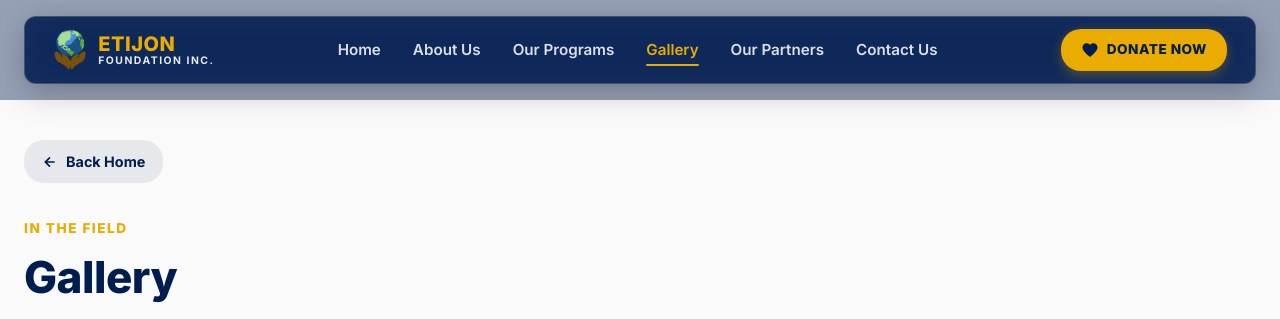
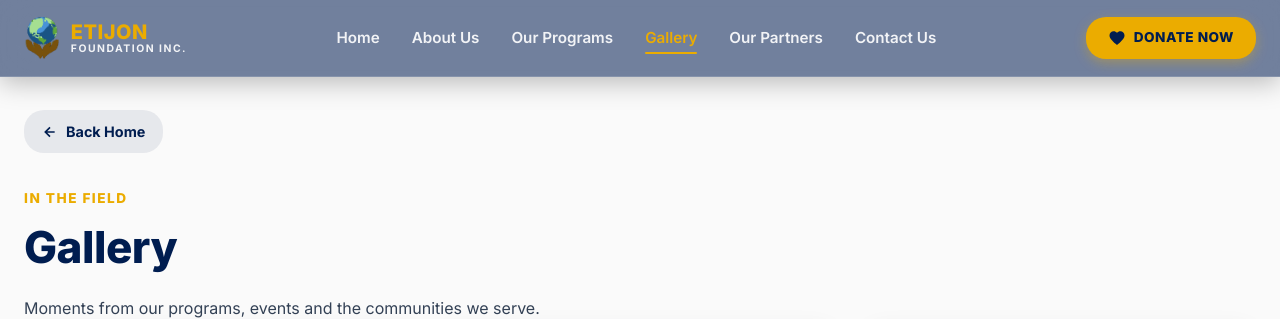
Before and after one commit to JimiR3d/etijon-website, a plain HTML site: page gallery.html in a window 1280 px wide. Shown: the top 319 px of the page. Drawn offline with Linux system fonts and the light colour scheme.

Commit message:
Enforce position fixed glass top bar for header navigation across all pages

```diff
--- a/assets/css/components.css
+++ b/assets/css/components.css
@@ -1,20 +1,26 @@
 /* Etijon Foundation Header & Footer Reusable Components CSS */
 
+/* Add top body spacing for fixed header */
+body {
+  padding-top: 0;
+}
+
 /* ==========================================================================
-   SITE HEADER & STICKY TRANSPARENT NAVIGATION (ALWAYS STAYS ON TOP)
+   SITE HEADER & FIXED TRANSPARENT GLASS NAVIGATION (ALWAYS PINNED AT TOP)
    ========================================================================== */
 .site-header {
-  position: sticky !important;
+  position: fixed !important;
   top: 0 !important;
   left: 0 !important;
   right: 0 !important;
   width: 100% !important;
   z-index: 9999 !important;
-  padding: 16px 24px !important;
+  padding: 12px 24px !important;
   backdrop-filter: blur(16px) !important;
   -webkit-backdrop-filter: blur(16px) !important;
-  background: rgba(0, 29, 80, 0.4) !important; /* Transparent glass top bar */
-  transition: background 0.3s ease;
+  background: rgba(0, 29, 80, 0.55) !important; /* Translucent glass top bar */
+  border-bottom: 1px solid rgba(255, 255, 255, 0.15) !important;
+  box-shadow: 0 6px 24px rgba(0, 0, 0, 0.25) !important;
 }
 
 .header-container {
@@ -23,15 +29,11 @@
 }
 
 .main-nav {
-  background: rgba(0, 29, 80, 0.85); /* Translucent navy glass pill */
-  backdrop-filter: blur(16px);
-  border-radius: var(--radius-md);
-  padding: 12px 28px;
+  background: transparent;
+  padding: 4px 0;
   display: flex;
   align-items: center;
   justify-content: space-between;
-  box-shadow: 0 8px 32px rgba(0, 0, 0, 0.25);
-  border: 1px solid rgba(255, 255, 255, 0.18);
 }
 
 .nav-brand {
@@ -42,7 +44,7 @@
 }
 
 .brand-logo-img {
-  height: 42px;
+  height: 44px;
   width: auto;
   object-fit: contain;
 }
@@ -79,7 +81,7 @@
   font-size: 0.95rem;
   font-weight: 600;
   text-decoration: none;
-  opacity: 0.85;
+  opacity: 0.9;
   transition: opacity var(--transition-fast), color var(--transition-fast);
   position: relative;
   padding: 4px 0;
@@ -114,20 +116,20 @@
   font-weight: 800;
   font-size: 0.85rem;
   letter-spacing: 0.5px;
-  padding: 10px 20px;
+  padding: 10px 22px;
   border-radius: 20px;
   text-decoration: none;
   display: flex;
   align-items: center;
   gap: 8px;
   transition: transform var(--transition-fast), background-color var(--transition-fast), box-shadow var(--transition-fast);
-  box-shadow: 0 4px 12px rgba(235, 172, 0, 0.3);
+  box-shadow: 0 4px 12px rgba(235, 172, 0, 0.35);
 }
 
 .btn-donate-nav:hover {
   background-color: #ffc21a;
   transform: translateY(-1px);
-  box-shadow: 0 6px 16px rgba(235, 172, 0, 0.4);
+  box-shadow: 0 6px 16px rgba(235, 172, 0, 0.45);
 }
 
 .mobile-nav-toggle {
@@ -164,6 +166,16 @@
   .mobile-nav-toggle {
     display: block;
   }
+}
+
+/* Add padding for inner page containers so fixed header doesn't overlap content */
+.about-page-container,
+.programs-page-container,
+.gallery-page-container,
+.partners-page-container,
+.contact-page-container,
+.get-involved-container {
+  padding-top: 110px !important;
 }
 
 /* ==========================================================================
```
